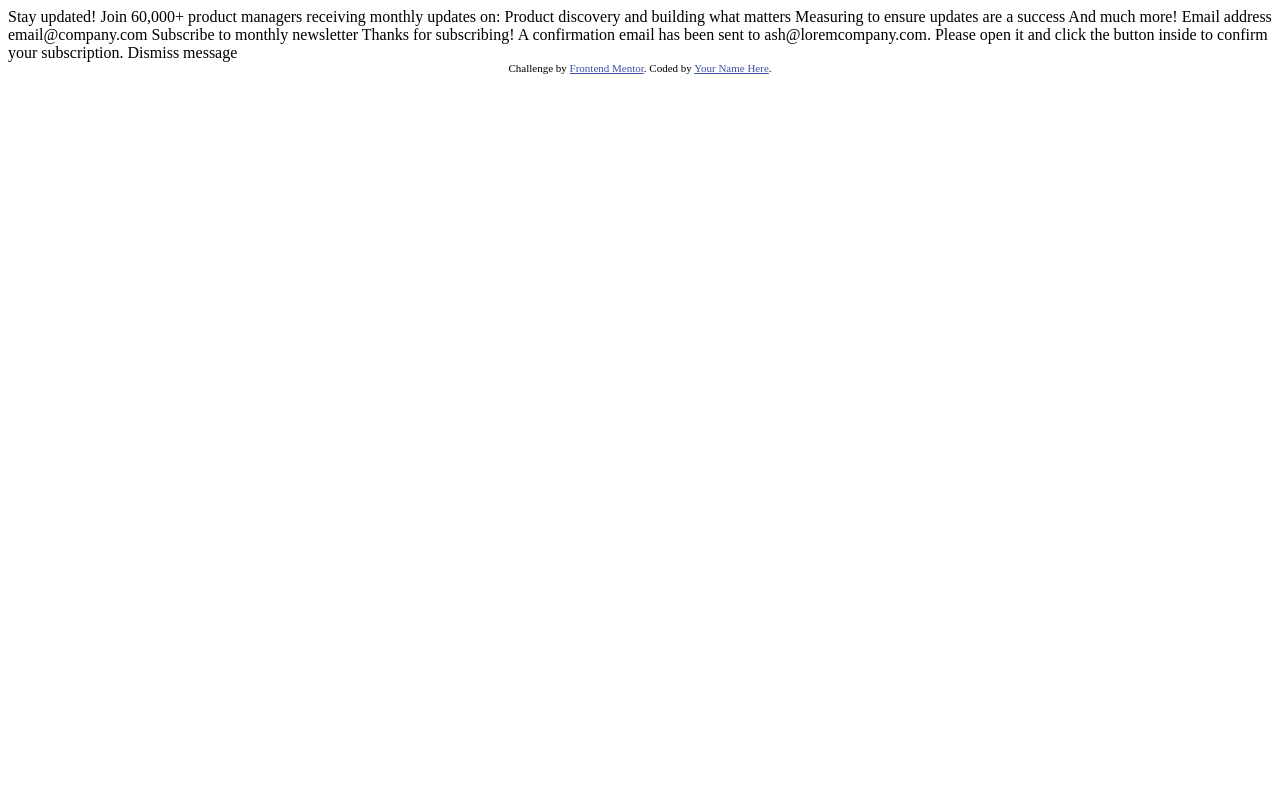
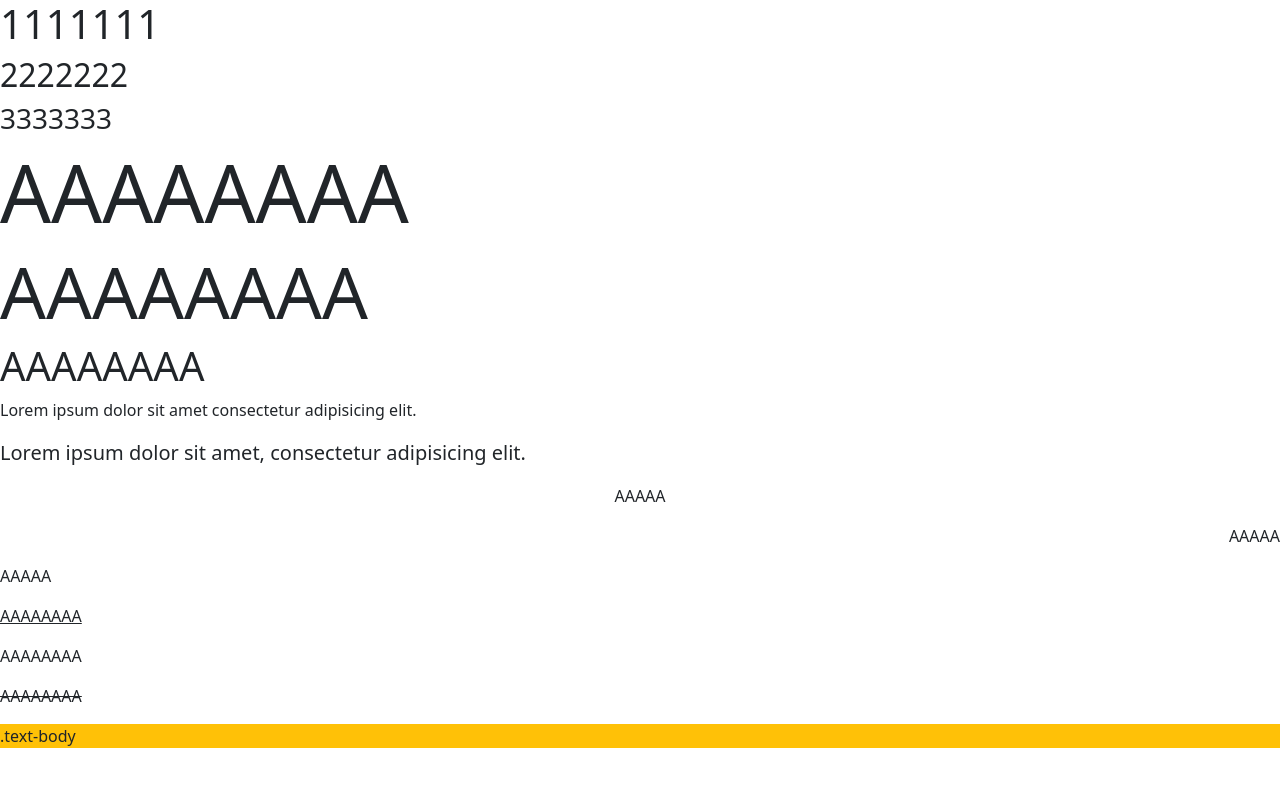
Before and after one commit to murphy6867/fontend-mentor-p4, a plain HTML site: page index.html in a window 1280 px wide. Drawn offline with nearby package versions, Linux system fonts and the light colour scheme.

Commit message:
learning how to use bootstrap

```diff
--- a/index.html
+++ b/index.html
@@ -3,50 +3,44 @@
 <head>
   <meta charset="UTF-8">
   <meta name="viewport" content="width=device-width, initial-scale=1.0"> <!-- displays site properly based on user's device -->
-
   <link rel="icon" type="image/png" sizes="32x32" href="./assets/images/favicon-32x32.png">
-
   <title>Frontend Mentor | Newsletter sign-up form with success message</title>
-
-  <!-- Feel free to remove these styles or customise in your own stylesheet 👍 -->
-  <style>
-    .attribution { font-size: 11px; text-align: center; }
-    .attribution a { color: hsl(228, 45%, 44%); }
-  </style>
+  <!-- BootStrap CSS -->
+  <link rel="stylesheet" href="https://cdn.jsdelivr.net/npm/bootstrap@5.0.1/dist/css/bootstrap.min.css">
 </head>
 <body>
+  <!-- heading tag -->
+  <h1>1111111</h1>
+  <h2>2222222</h2>
+  <h3>3333333</h3>
 
-  <!-- Sign-up form start -->
+  <!-- display tag -->
+  <h1 class="display-1">AAAAAAAA</h1>
+  <h1 class="display-2">AAAAAAAA</h1>
+  <h1 class="display-6">AAAAAAAA</h1>
 
-  Stay updated!
+  <!-- lead text and align ment -->
+  <p>Lorem ipsum dolor sit amet consectetur adipisicing elit.</p>
+  <p class="lead">Lorem ipsum dolor sit amet, consectetur adipisicing elit.</p>
+  <p class="text-center">AAAAA</p>
+  <p class="text-end">AAAAA</p>
+  <p class="text-start">AAAAA</p>
 
-  Join 60,000+ product managers receiving monthly updates on:
+  <!-- text decoration & font weight -->
+  <p class="text-decoration-underline">AAAAAAAA</p>
+  <p class="text-decoration-none">AAAAAAAA</p>
+  <p class="text-decoration-line-through" >AAAAAAAA</p>
 
-  Product discovery and building what matters
-  Measuring to ensure updates are a success
-  And much more!
+  <!-- color  -->
+  <p class="text-body bg-warning">.text-body</p>
 
-  Email address
-  email@company.com
 
-  Subscribe to monthly newsletter
 
-  <!-- Sign-up form end -->
 
-  <!-- Success message start -->
-
-  Thanks for subscribing!
-
-  A confirmation email has been sent to ash@loremcompany.com.
-  Please open it and click the button inside to confirm your subscription.
-
-  Dismiss message
-
-  <!-- Success message end -->
-
-  <div class="attribution">
-    Challenge by <a href="https://www.frontendmentor.io?ref=challenge" target="_blank">Frontend Mentor</a>.
-    Coded by <a href="#">Your Name Here</a>.
-  </div>
-</body>
+  <!-- <footer class="attribution text-white px-4 text-center">
+    Challenge by <a href="https://www.frontendmentor.io?ref=challenge" target="_blank" class="text-decoration-none">Frontend Mentor</a>.
+    Coded by <a href="https://www.linkedin.com/in/murphy6867/" target="_blank" class="text-decoration-none">Sonsawan Ngamsom</a>.
+  </footer> -->
+  <script src="https://cdn.jsdelivr.net/npm/bootstrap@5.3.0-alpha3/dist/js/bootstrap.min.js" integrity="sha384-Y4oOpw
+  </boW3duJdCWv5ly8SCFYWqFDsfob/3GkgExXKV4idmbt98QcxXYs9UoXAB7BZ" crossorigin="anonymous"></script>
 </html>
```
Also changed, not shown: myScript.js (added).
